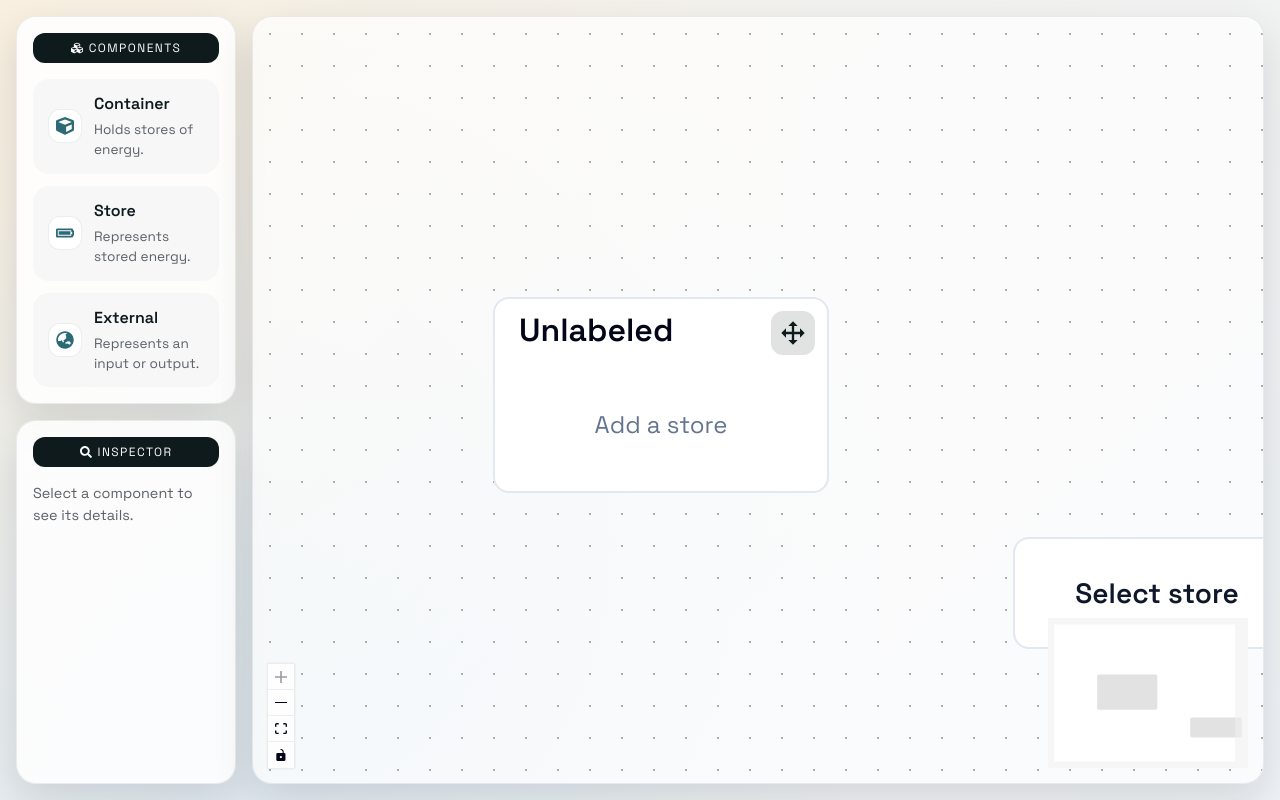
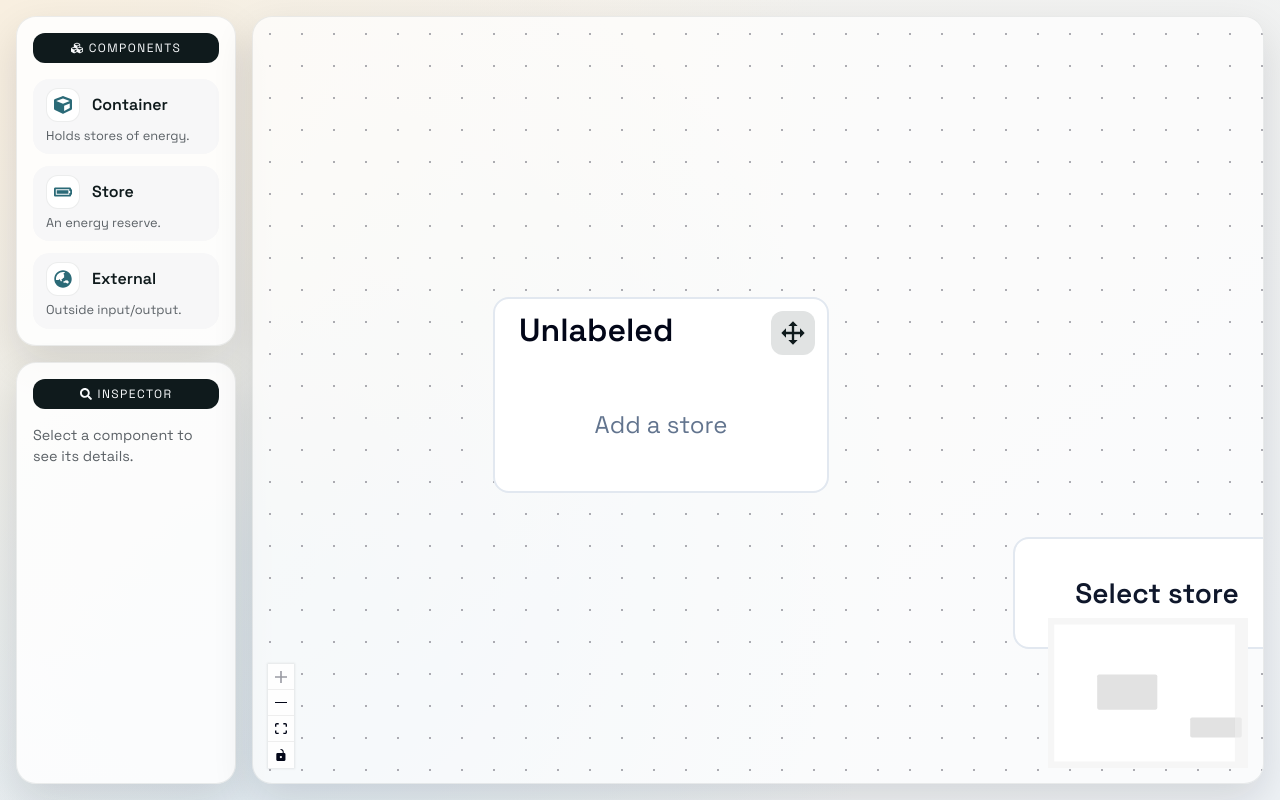
Before and after one commit to Kyoto-International-School/energy-transfer, a React (Vite) app: page / in a window 1280 px wide. Built offline with nearby package versions, Linux system fonts and the light colour scheme.

Commit message:
further refinements.

```diff
--- a/src/App.css
+++ b/src/App.css
@@ -63,6 +63,14 @@ body.sidebar-collapsed .app-shell {
 
 .flow-wrapper .react-flow__node {
   touch-action: none;
+}
+
+.react-flow__minimap.minimap-toggle {
+  cursor: zoom-in;
+}
+
+.react-flow__minimap.minimap-toggle--large {
+  cursor: zoom-out;
 }
 
 .react-flow__node-container {
@@ -150,17 +158,17 @@ body.dragging-store .react-flow__node-container .container-node__body * {
 }
 
 .node-drag-handle--external-inline {
-  position: relative;
+  position: static;
   display: inline-flex;
-  width: 16px;
-  height: 16px;
-  border-radius: 4px;
+  width: 22px;
+  height: 22px;
+  border-radius: 6px;
   flex-shrink: 0;
 }
 
 .node-drag-handle--external-inline .node-drag-handle__icon {
-  width: 12px;
-  height: 12px;
+  width: 14px;
+  height: 14px;
 }
 
 .external-node__label {
@@ -229,7 +237,8 @@ body.dragging-store .react-flow__node-container .container-node__body * {
 }
 
 .panel--sidebar {
-  align-self: flex-start;
+  align-self: stretch;
+  width: 100%;
 }
 
 .panel--inspector {
@@ -380,9 +389,16 @@ body.dragging-store .react-flow__node-container .container-node__body * {
 }
 .library-item__content {
   display: flex;
+  flex-direction: column;
+  align-items: stretch;
+  gap: 4px;
+  width: 100%;
+}
+
+.library-item__header {
+  display: flex;
   align-items: center;
   gap: 12px;
-  width: 100%;
 }
 
 .library-item__icon {
@@ -411,7 +427,7 @@ body.dragging-store .react-flow__node-container .container-node__body * {
 .library-item {
   border: 1px solid transparent;
   border-radius: 16px;
-  padding: 12px 14px;
+  padding: 8px 12px;
   background: #f7f7f8;
   display: flex;
   align-items: center;
@@ -443,8 +459,8 @@ body.dragging-store .react-flow__node-container .container-node__body * {
 }
 
 .library-item__description {
-  margin: 4px 0 0;
-  font-size: 0.85rem;
+  margin: 0;
+  font-size: 0.8rem;
   color: var(--muted);
 }
 
@@ -565,12 +581,19 @@ body.dragging-store .react-flow__node-container .container-node__body * {
   z-index: 1000;
 }
 
+.edge-label-hit {
+  position: absolute;
+  inset: -12px -16px;
+  border-radius: 999px;
+}
+
 .react-flow__edge-labels {
   z-index: 1000;
 }
 
-
 .edge-label-text {
+  position: relative;
+  z-index: 1;
   background: rgba(255, 255, 255, 0.92);
   border: 1px solid var(--panel-border);
   border-radius: 999px;
--- a/src/App.tsx
+++ b/src/App.tsx
@@ -1,4 +1,5 @@
 import { useCallback, useEffect, useMemo, useRef, useState } from "react";
+import type { MouseEvent } from "react";
 import {
   Background,
   BackgroundVariant,
@@ -58,6 +59,9 @@ const DRAG_HANDLE_SELECTOR = ".node-drag-handle";
 const DRAG_HOLD_DELAY = 220;
 const DRAG_HOLD_CANCEL_DISTANCE = 6;
 const DRAG_HOLD_THRESHOLD = Number.POSITIVE_INFINITY;
+const SNAP_GRID: [number, number] = [8, 8];
+const MINIMAP_SIZE_SMALL = { width: 80, height: 60 };
+const MINIMAP_SIZE_LARGE = { width: 200, height: 150 };
 
 function updateContainerSizing(nodes: EnergyNode[]): EnergyNode[] {
   const {
@@ -192,7 +196,7 @@ const initialEdges: EnergyEdge[] = [
     target: "node-2",
     type: "labeledArrow",
     data: { label: "" },
-    label: "Select transfer type",
+    label: "Select transfer",
     markerEnd: EDGE_MARKER,
   },
 ];
@@ -201,7 +205,7 @@ const normalizeEdges = (edges: EnergyEdge[]): EnergyEdge[] =>
   edges.map((edge) => ({
     ...edge,
     data: { label: edge.data?.label ?? "" },
-    label: edge.label ?? "Select transfer type",
+    label: edge.label ?? "Select transfer",
     type: edge.type ?? "labeledArrow",
     markerEnd: edge.markerEnd ?? EDGE_MARKER,
     markerStart: undefined,
@@ -236,6 +240,7 @@ function Editor() {
   const [viewport, setViewportState] = useState<Viewport | null>(null);
   const [dragHoldNodeId, setDragHoldNodeId] = useState<string | null>(null);
   const [dragHoldActive, setDragHoldActive] = useState(false);
+  const [isMiniMapLarge, setIsMiniMapLarge] = useState(true);
   const selectionTimestampRef = useRef(0);
   const pointerDownOnElementRef = useRef<"node" | "edge" | "handle" | null>(
     null,
@@ -518,7 +523,7 @@ function Editor() {
             ...connection,
             type: "labeledArrow",
             data: { label: "" },
-            label: "Select transfer type",
+            label: "Select transfer",
             markerEnd: EDGE_MARKER,
           },
           eds,
@@ -810,7 +815,7 @@ function Editor() {
             ? {
                 ...edge,
                 data: { ...edge.data, label },
-                label: label || "Select transfer type",
+                label: label || "Select transfer",
               }
             : edge,
         ),
@@ -822,6 +827,19 @@ function Editor() {
   const onMoveEnd = useCallback((_: unknown, nextViewport: Viewport) => {
     setViewportState(nextViewport);
   }, []);
+
+  const handleMiniMapClick = useCallback(
+    (event: MouseEvent, _position: XYPosition) => {
+      event.preventDefault();
+      event.stopPropagation();
+      setIsMiniMapLarge((current) => !current);
+    },
+    [],
+  );
+
+  const miniMapStyle = isMiniMapLarge
+    ? MINIMAP_SIZE_LARGE
+    : MINIMAP_SIZE_SMALL;
 
   return (
     <div className="app-shell">
@@ -855,6 +873,8 @@ function Editor() {
             nodeClickDistance={12}
             nodeDragThreshold={dragHoldActive ? 0 : DRAG_HOLD_THRESHOLD}
             selectNodesOnDrag={false}
+            snapToGrid={true}
+            snapGrid={SNAP_GRID}
             panOnDrag={selectedNode?.data.kind === "store" ? [1, 2] : true}
             connectionRadius={28}
             connectionLineComponent={EasyConnectionLine}
@@ -863,7 +883,16 @@ function Editor() {
             proOptions={{ hideAttribution: true }}
           >
             <Controls />
-            <MiniMap />
+            <MiniMap
+              className={`minimap-toggle${isMiniMapLarge ? " minimap-toggle--large" : ""}`}
+              onClick={handleMiniMapClick}
+              style={miniMapStyle}
+              ariaLabel={
+                isMiniMapLarge
+                  ? "Mini map, tap to shrink"
+                  : "Mini map, tap to enlarge"
+              }
+            />
             <Background variant={BackgroundVariant.Dots} gap={16} size={1} />
           </ReactFlow>
         </div>
--- a/src/components/Inspector.tsx
+++ b/src/components/Inspector.tsx
@@ -140,7 +140,7 @@ export function Inspector({
               onEdgeLabelChange(event.target.value as EdgeLabel | "")
             }
           >
-            <option value="">Select transfer type</option>
+            <option value="">Select transfer</option>
             {EDGE_LABEL_OPTIONS.map((option) => (
               <option key={option} value={option}>
                 {option}
--- a/src/components/Sidebar.tsx
+++ b/src/components/Sidebar.tsx
@@ -36,12 +36,12 @@ const items: SidebarItem[] = [
   {
     kind: "store",
     label: "Store",
-    description: "Represents stored energy.",
+    description: "An energy reserve.",
   },
   {
     kind: "external",
     label: "External",
-    description: "Represents an input or output.",
+    description: "Outside input/output.",
   },
 ];
 
@@ -115,18 +115,18 @@ export function Sidebar({ onCreateNode, inspectorProps }: SidebarProps) {
                 }}
               >
                 <div className="library-item__content">
+                  <div className="library-item__header">
                     <span className="library-item__icon" aria-hidden="true">
                       <ComponentTypeIcon
                         kind={item.kind}
                         className="library-item__icon-svg"
                       />
                     </span>
-                  <div>
                     <p className="library-item__label">{item.label}</p>
+                  </div>
                   <p className="library-item__description">
                     {item.description}
                   </p>
-                  </div>
                 </div>
               </button>
             ))}
--- a/src/components/edges/LabeledArrowEdge.tsx
+++ b/src/components/edges/LabeledArrowEdge.tsx
@@ -19,6 +19,7 @@ const MIN_LABEL_OFFSET = 16;
 const NEIGHBOR_RADIUS = 140;
 const PARALLEL_EDGE_SPACING = 24;
 const PARALLEL_EDGE_PADDING = 10;
+const EDGE_INTERACTION_WIDTH = 24;
 
 const calculateControlOffset = (distance: number, curvature: number) => {
   if (distance >= 0) {
@@ -139,7 +140,7 @@ export const LabeledArrowEdge = memo(function LabeledArrowEdge({
     targetPosition: resolvedTargetPosition,
     curvature,
   });
-  const labelText = data?.label || label || "Select transfer type";
+  const labelText = data?.label || label || "Select transfer";
 
   useLayoutEffect(() => {
     const element = labelRef.current;
@@ -331,7 +332,7 @@ export const LabeledArrowEdge = memo(function LabeledArrowEdge({
         id={id}
         path={edgePath}
         style={style}
-        interactionWidth={interactionWidth}
+        interactionWidth={interactionWidth ?? EDGE_INTERACTION_WIDTH}
       />
       {markerEnd && (
         <path
@@ -347,6 +348,7 @@ export const LabeledArrowEdge = memo(function LabeledArrowEdge({
             transform: `translate(-50%, -50%) translate(${labelPosX}px, ${labelPosY}px)`,
           }}
         >
+          <span className="edge-label-hit" aria-hidden="true" />
           <div ref={labelRef} className="edge-label-text">
             {labelText}
           </div>
```
Lines whose indentation alone changed are shown as unchanged.
